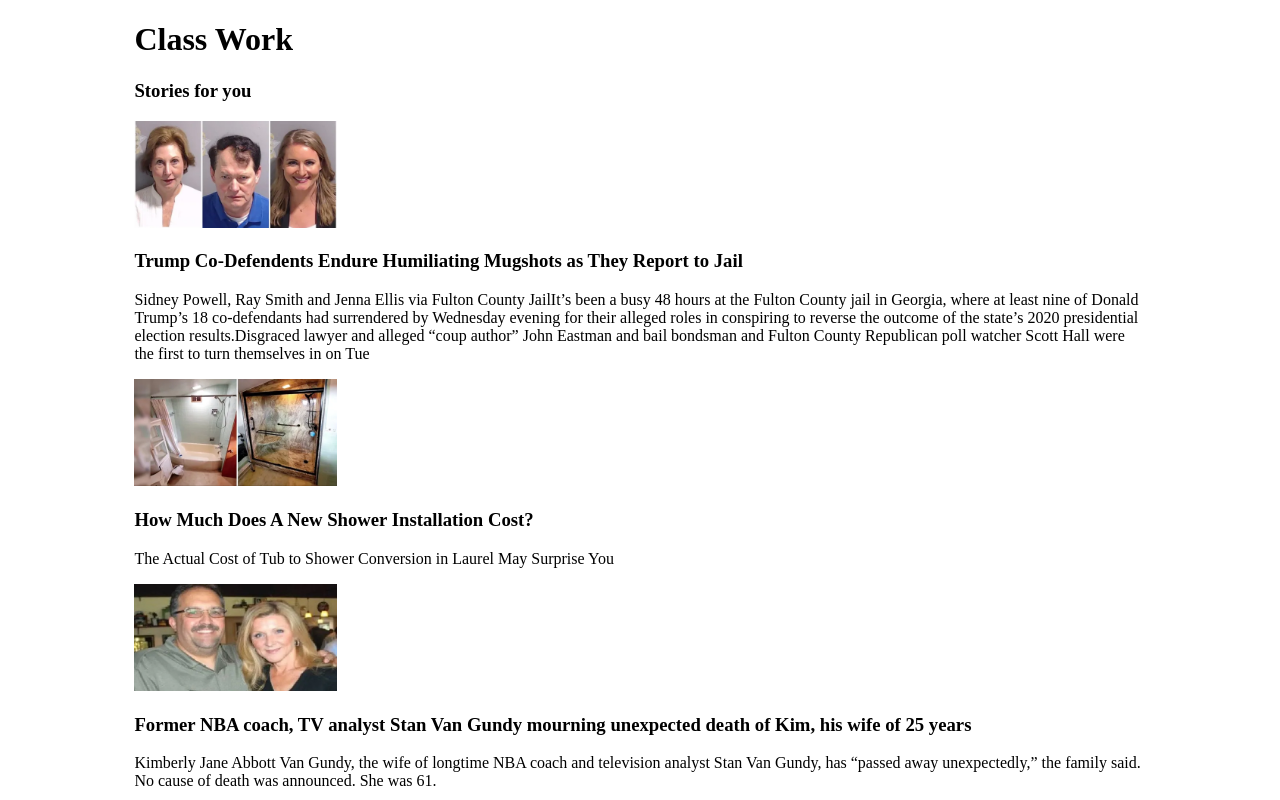
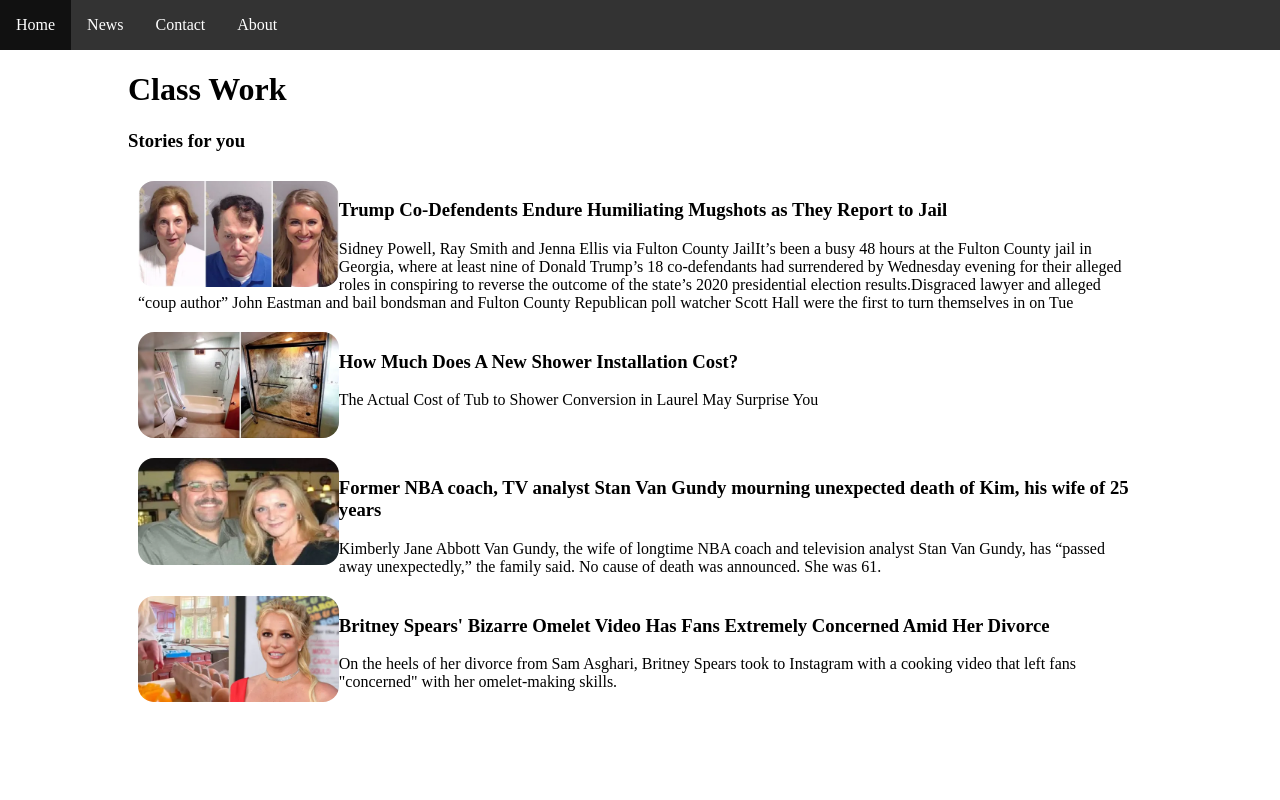
Before and after one commit to tesfayegari/Summer2023Codes, a plain HTML site: page Html/Classwork1.html in a window 1280 px wide. Shown: the top 800 px of the page. Drawn offline with Linux system fonts and the light colour scheme.

Commit message:
End of CSS 8-26

```diff
--- a/Html/Classwork1.html
+++ b/Html/Classwork1.html
@@ -6,20 +6,78 @@
     <meta name="viewport" content="width=device-width, initial-scale=1.0">
     <title>Class work</title>
     <style>
+        body {
+            margin: 0;
+            padding: 0;
+        }
+        ul {
+            list-style-type: none;
+            margin: 0;
+            padding: 0;
+            overflow: hidden;
+            background-color: #333;
+        }
+        li {
+            float: left;
+        }
+        li a {
+            display: block;
+            color: white;
+            text-align: center;
+            text-decoration: none;
+            padding: 1em;
+        }
+        li a:hover {
+            background-color: #111;
+        }
+        .active {
+            background-color: #04AA6D;
+        }
+
         #main {
             width: 80%;
             margin: auto;
         }
+
         img {
             width: 20%;
+            border-radius: 1em;
         }
 
+        .newsParent h3,
+        .newsParent p {
+            width: 80%;
+        }
+
+        .newsParent h3 {
+            float: right;
+        }
+
+        img {
+            float: left;
+        }
+
+        .newsParent {
+            display: table;
+            padding: 10px;
+        }
+
+        .newsParent p {
+            display: inline;
+
+        }
     </style>
 
     <!-- <link rel="stylesheet" href="custom.css"> -->
 </head>
 
 <body>
+    <ul>
+        <li><a class="active" href="#home">Home</a></li>
+        <li><a href="#news">News</a></li>
+        <li><a href="#contact">Contact</a></li>
+        <li><a href="#about">About</a></li>
+    </ul>
 
     <div id="main">
         <h1>Class Work</h1>
```
